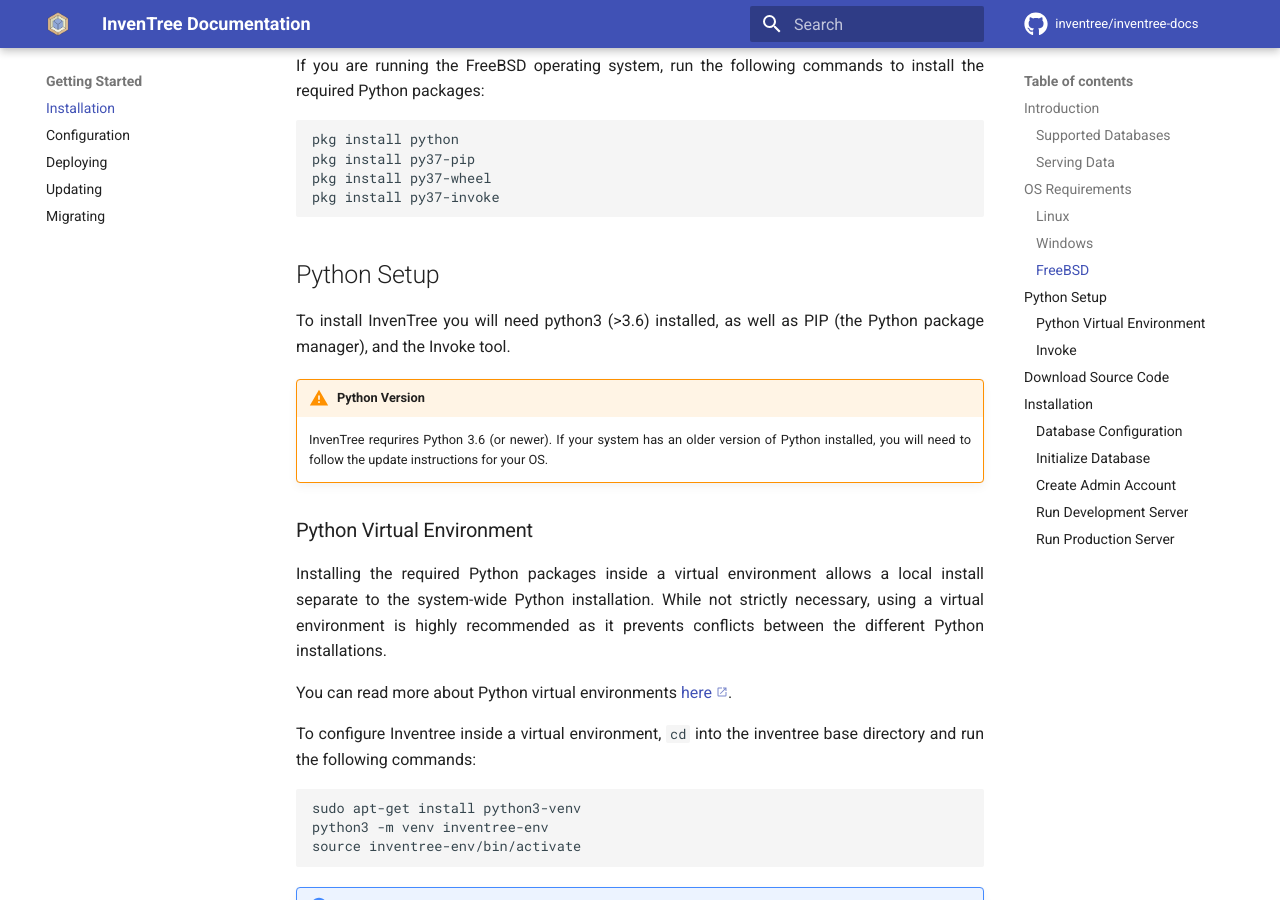
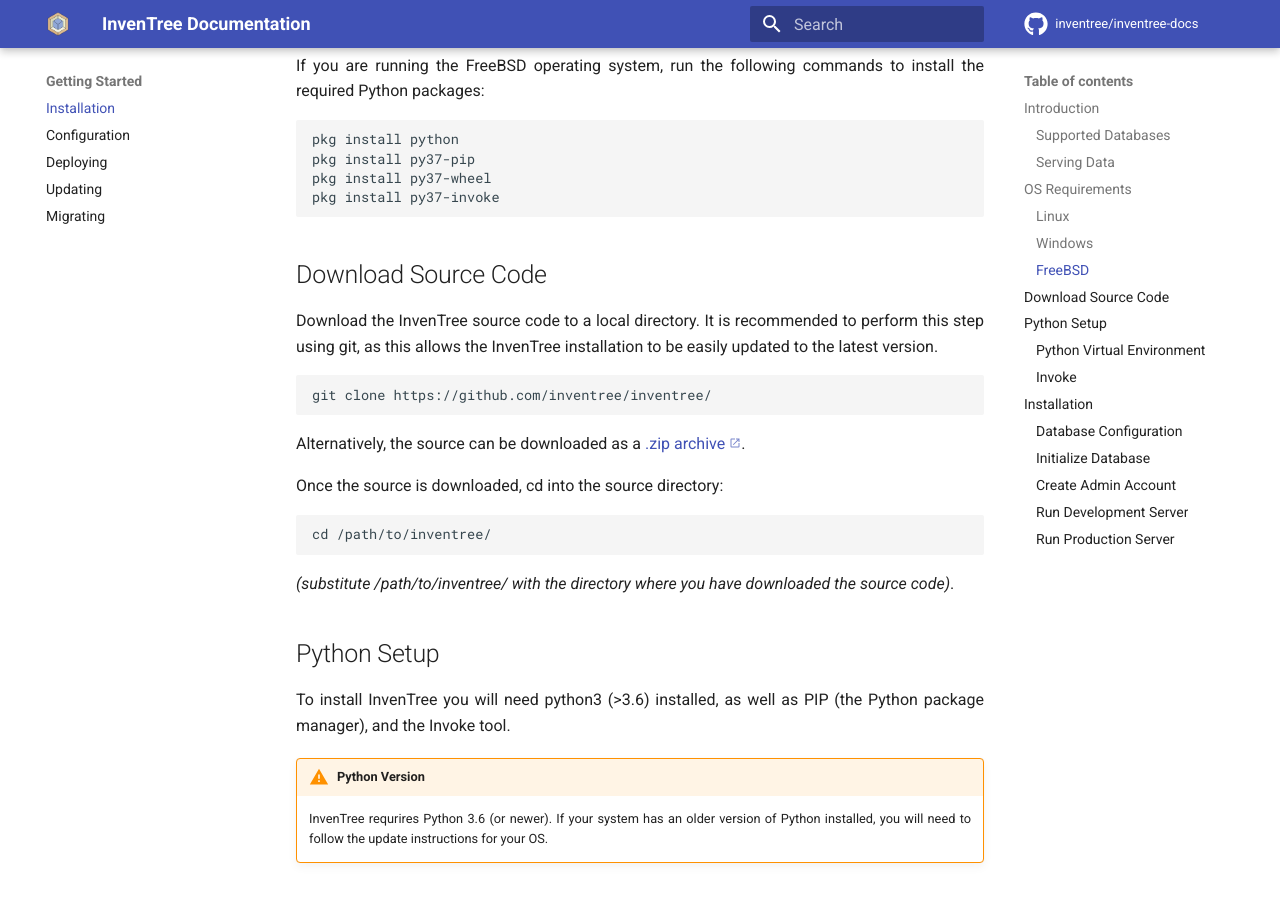
Before and after one commit to inventree/inventree-docs, an MkDocs documentation site: the page built from docs/start/install.md, in a window 1280 px wide and 900 px high, scrolled down 1884 px. Built offline with MkDocs 1.6.1 and Material for MkDocs 9.7.7, drawn with Linux system fonts in a browser that asks for light colours; a script that is not in the unit is left out; comment, search, counter and statistics services are not loaded; some of the changed text lies outside the part shown.

Commit message:
Fix changed order in installation setup
moved download sourve before python setup to be able to use the invoke command.

````diff
--- a/docs/start/install.md
+++ b/docs/start/install.md
@@ -66,6 +66,24 @@
 pkg install py37-invoke
 ```
 
+## Download Source Code
+
+Download the InvenTree source code to a local directory. It is recommended to perform this step using git, as this allows the InvenTree installation to be easily updated to the latest version.
+
+```
+git clone https://github.com/inventree/inventree/
+```
+
+Alternatively, the source can be downloaded as a [.zip archive](https://github.com/inventree/InvenTree/archive/master.zip).
+
+Once the source is downloaded, cd into the source directory:
+
+```
+cd /path/to/inventree/
+```
+
+*(substitute /path/to/inventree/ with the directory where you have downloaded the source code)*.
+
 ## Python Setup
 
 To install InvenTree you will need python3 (>3.6) installed, as well as PIP (the Python package manager), and the Invoke tool.
@@ -119,24 +137,6 @@
 ```
 inv --list
 ```
-
-## Download Source Code
-
-Download the InvenTree source code to a local directory. It is recommended to perform this step using git, as this allows the InvenTree installation to be easily updated to the latest version.
-
-```
-git clone https://github.com/inventree/inventree/
-```
-
-Alternatively, the source can be downloaded as a [.zip archive](https://github.com/inventree/InvenTree/archive/master.zip).
-
-Once the source is downloaded, cd into the source directory:
-
-```
-cd /path/to/inventree/
-```
-
-*(substitute /path/to/inventree/ with the directory where you have downloaded the source code)*.
 
 ## Installation
 
````
